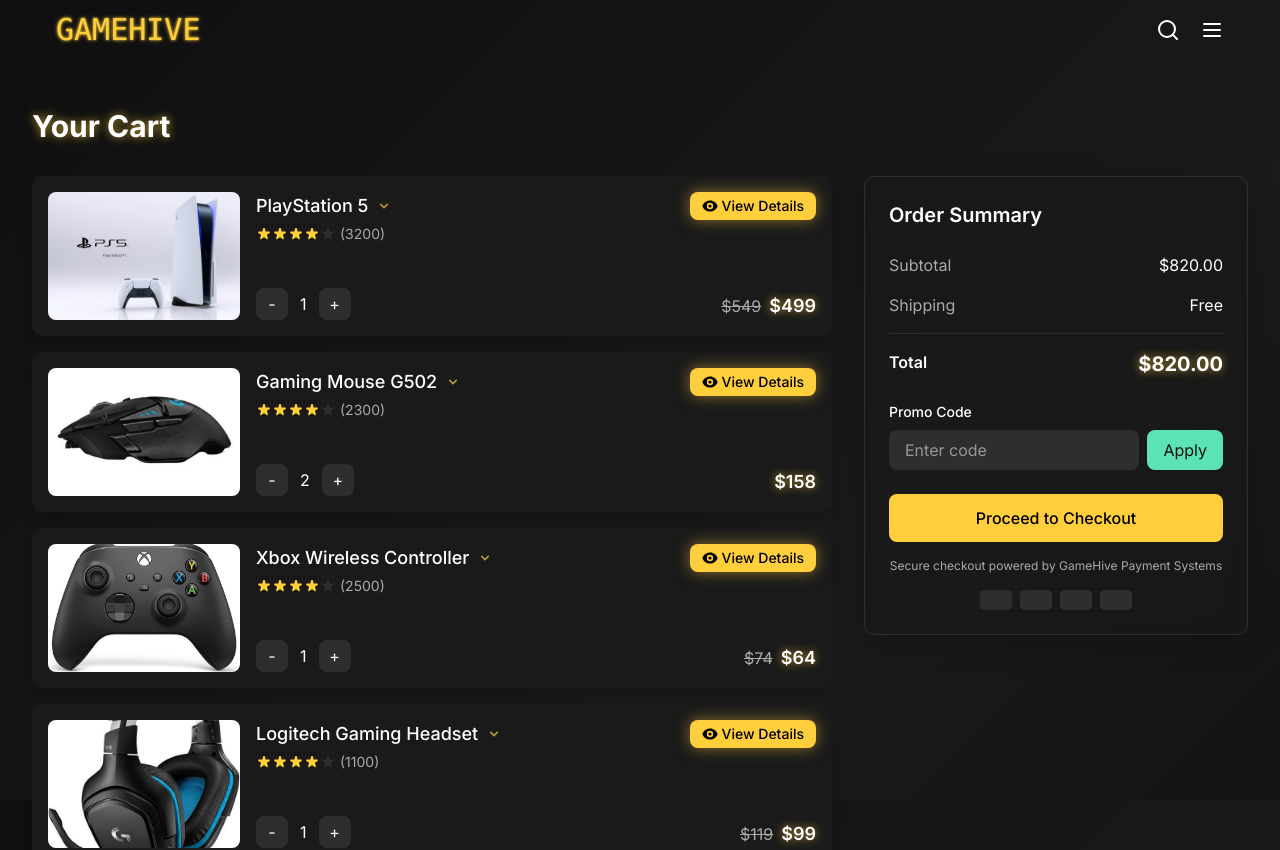
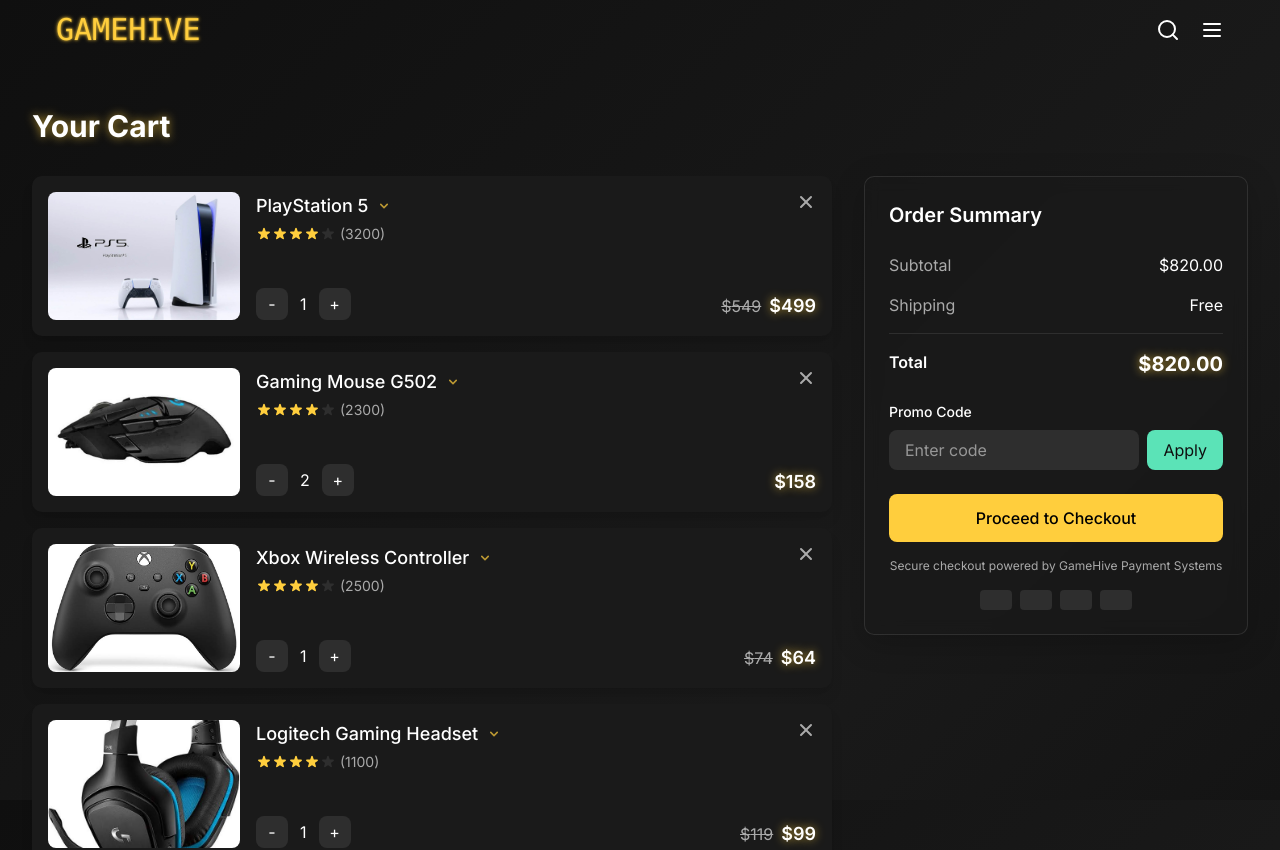
Before and after one commit to Bilal22293/GameHive, a Next.js app: page /cart in a window 1280 px wide. Shown: the top 850 px of the page. Built offline with nearby package versions, Linux system fonts and the light colour scheme.

Commit message:
details changes

```diff
--- a/src/app/cart/page.tsx
+++ b/src/app/cart/page.tsx
@@ -212,28 +212,6 @@
                     transition={{ duration: 0.5, delay: index * 0.1 }}
                     className="bg-card rounded-lg mb-4 overflow-hidden shadow-lg relative group"
                   >
-                    {/* View details overlay button */}
-                    <div className="absolute right-4 top-4 z-10">
-                      <button
-                        onClick={() => router.push(`/item?id=${product.id}`)}
-                        className="bg-primary text-primary-foreground px-3 py-1 rounded-md text-sm font-medium hover:bg-primary/90 transition-all duration-300 flex items-center shadow-lg cta-glow"
-                      >
-                        <svg
-                          xmlns="http://www.w3.org/2000/svg"
-                          className="h-4 w-4 mr-1"
-                          viewBox="0 0 20 20"
-                          fill="currentColor"
-                        >
-                          <path d="M10 12a2 2 0 100-4 2 2 0 000 4z" />
-                          <path
-                            fillRule="evenodd"
-                            d="M.458 10C1.732 5.943 5.522 3 10 3s8.268 2.943 9.542 7c-1.274 4.057-5.064 7-9.542 7S1.732 14.057.458 10zM14 10a4 4 0 11-8 0 4 4 0 018 0z"
-                            clipRule="evenodd"
-                          />
-                        </svg>
-                        View Details
-                      </button>
-                    </div>
 
                     <div className="grid grid-cols-12 p-4">
                       {/* Image section with click handler and visual indicator */}
```
